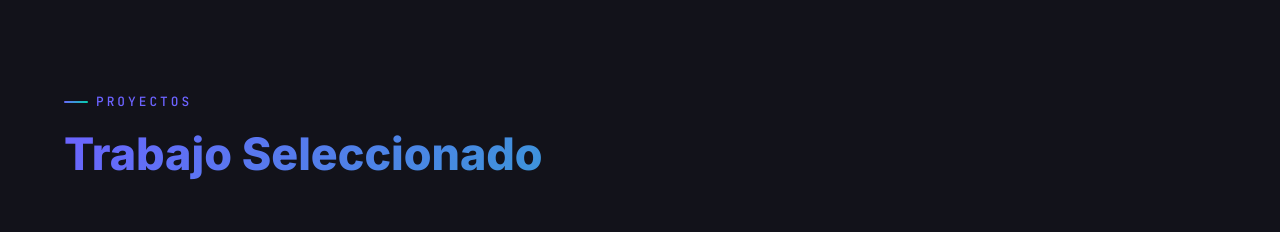
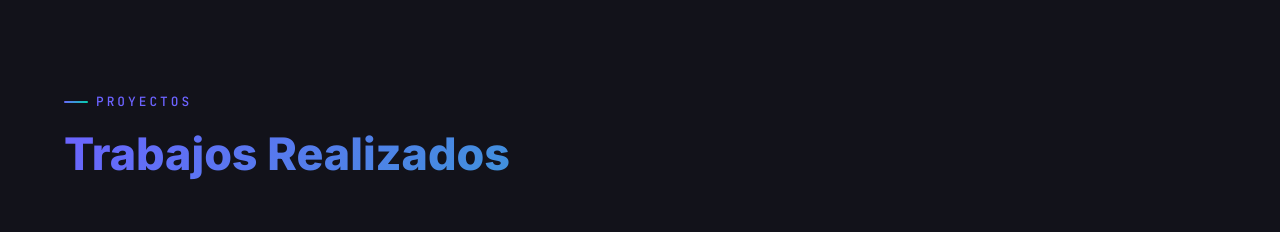
Before and after one commit to IoavM/Portafolio-Ioav, a React (Vite) app: page / in a window 1280 px wide. Shown: the part 3960-4192 px from the top of the page. Built offline with nearby package versions, Linux system fonts and the light colour scheme.

Commit message:
Cambio de título

```diff
--- a/src/i18n.ts
+++ b/src/i18n.ts
@@ -159,7 +159,7 @@ const resources = {
       },
       projects: {
         tag: "Proyectos",
-        title: "Trabajo Seleccionado",
+        title: "Trabajos Realizados",
         appBtn: "App",
         codeBtn: "Código",
         miniViewTitle: "Mini-vista de",
```
